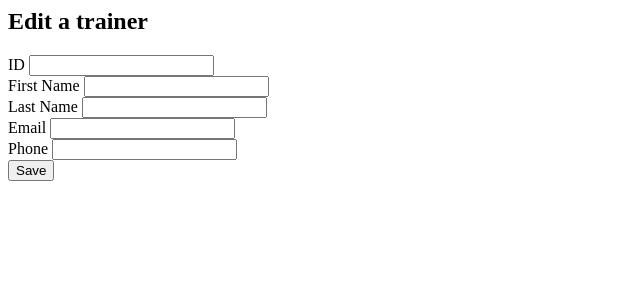
After one commit to grouh/FormationOSS, a PHP site: page /views/editTrainerView.php in a window 1280 px wide. The commit adds this page. Shown: the top 300 px of the page, without its empty margins (0-640 px from the left). Run offline with PHP 8.4, Linux system fonts and the light colour scheme.

Commit message:
creations d'un lien vers les formateurs depuis l'index affichage en liste, modification et suppression

```diff
--- a/repository/trainersRepository.php
+++ b/repository/trainersRepository.php
@@ -1,6 +1,6 @@
 <?php
 
-include "./services/sqlDriverService.php";
+require_once "services/sqlDriverService.php";
 
 function getAllTrainers() {
 
--- a/services/authenticationService.php
+++ b/services/authenticationService.php
@@ -1,4 +1,4 @@
 <?php
 function isUserLoggedIn(){
-    return false;
+    return true;
 }
--- /dev/null
+++ b/views/editTrainerView.php
@@ -0,0 +1,24 @@
+<h2>Edit a trainer</h2>
+<form action="#" method="post">
+    <label for="ID">ID</label>
+    <input type="text" name="ID" readonly="readonly"
+           value="<?php echo isset($trainer['ID'])?$trainer['ID']:''; ?>"></br>
+
+    <label for="firstName">First Name</label>
+    <input type="text" name="firstName"
+           value="<?php echo isset($trainer['firstName'])?$trainer['firstName']:''; ?>"></br>
+
+    <label for="lastName">Last Name</label>
+    <input type="text" name="lastName"
+           value="<?php echo isset($trainer['lastName'])?$trainer['lastName']:''; ?>"></br>
+
+    <label for="email">Email</label>
+    <input type="text" name="email"
+           value="<?php echo isset($trainer['email'])?$trainer['email']:''; ?>"></br>
+
+    <label for="phone">Phone</label>
+    <input type="text" name="phone"
+           value="<?php echo isset($trainer['phone'])?$trainer['phone']:''; ?>"></br>
+
+    <input type="submit" value="Save" name="edit"></br>
+</form>
--- a/views/listTrainerView.php
+++ b/views/listTrainersView.php
@@ -16,15 +16,13 @@
 <?php foreach ($trainers as $trainer): ?>
     <tr>
         <td><?php echo $trainer['ID']; ?></td>
-        <td><?php echo $trainer['login']; ?></td>
-        <td><?php echo $trainer['role']; ?></td>
         <td><?php echo $trainer['firstName']; ?></td>
         <td><?php echo $trainer['lastName']; ?></td>
         <td><?php echo $trainer['email']; ?></td>
         <td><?php echo $trainer['phone']; ?></td>
         <td>
-            <a href="?action=editTrainer&userid=<?php echo $trainer['ID']; ?>">Modifier</a>
-            <a href="?action=deleteTrainer&userid=<?php echo $trainer['ID']; ?>">Supprimer</a>
+            <a href="?action=editTrainer&trainerid=<?php echo $trainer['ID']; ?>">Modifier</a>
+            <a href="?action=deleteTrainer&trainerid=<?php echo $trainer['ID']; ?>">Supprimer</a>
         </td>
     </tr>
 <?php endforeach; ?>
```
Also changed, not shown: controller/trainerController.php (+19 -2 lines), manager/trainerManager.php (+14 -1 lines), routing/frontController.php (+10 -1 lines).
